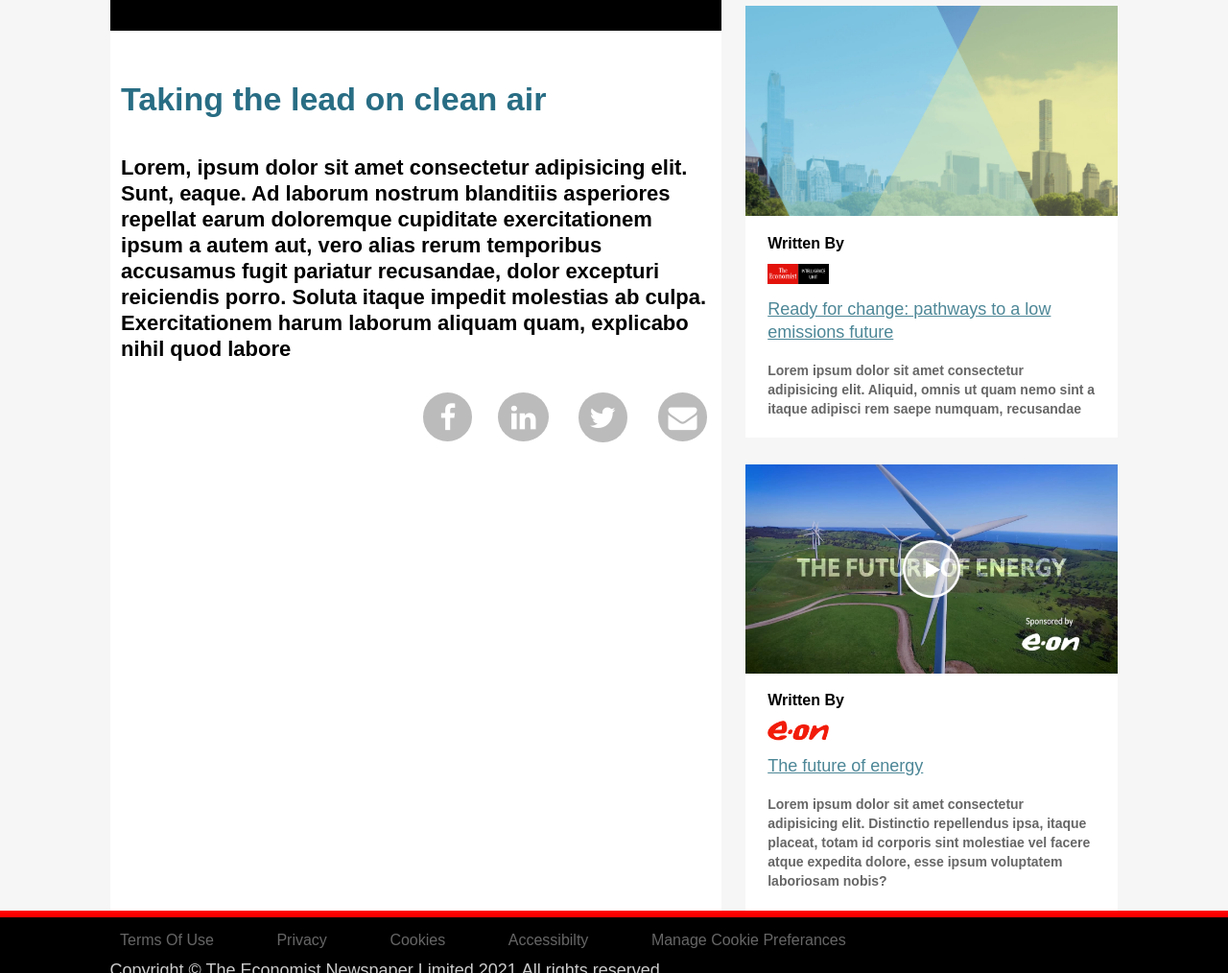
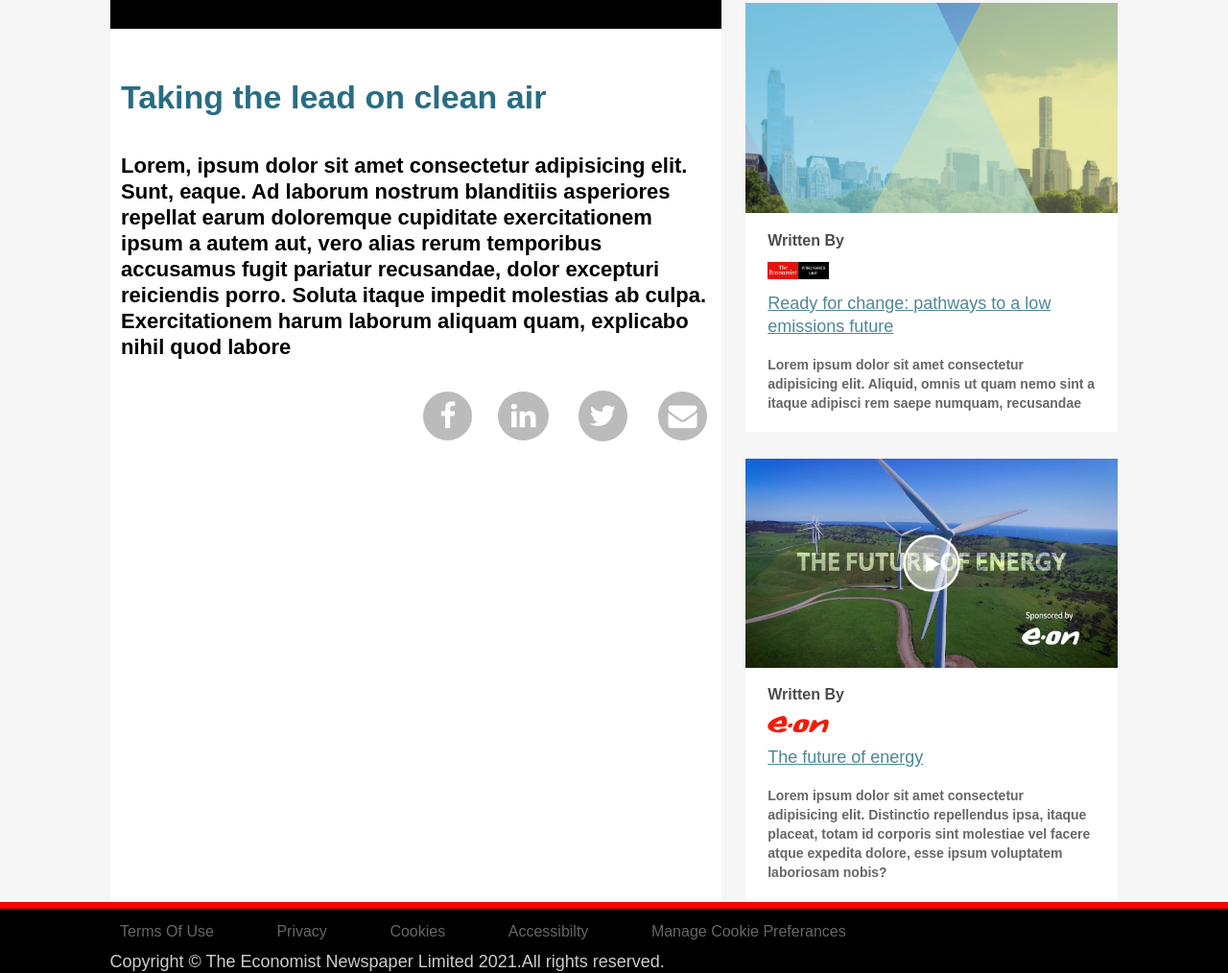
Before and after one commit to saurabh-gaonkar/sasstest, a website: page index.html in a window 1280 px wide. Shown: the part 687-1701 px from the top of the page at 96% size. Drawn offline with Linux system fonts and the light colour scheme.

Commit message:
final css added

```diff
--- a/assets/scss/homepage/_page-content.scss
+++ b/assets/scss/homepage/_page-content.scss
@@ -33,7 +33,7 @@
 
             @at-root
             &__video {
-                @include pd_values(6.2%,0);
+                @include pd_values4(6.2%,0,6%,0);
                 position: relative;
                 background-color: map-get($colors,black_color);
             }
@@ -132,13 +132,14 @@
 
             span {
                 display: block;
+                color: map-get($colors,light-black);
                 font-weight: bold;
             }
 
             @at-root
             &__author {
                 width: 64px;
-                height: 21px;
+                height: 18px;
                 @include mg-rule(top,12px);
             }
 
@@ -174,8 +175,8 @@
             &__video-box {
                 position: relative;
                 .play-button {
-                    width: 60px;
-                    height: 60px;
+                    width: 59px;
+                    height: 59px;
                     position: absolute;
                     top: 50%;
                     left: 50%;
```
Also changed, not shown: assets/css/style.css.
